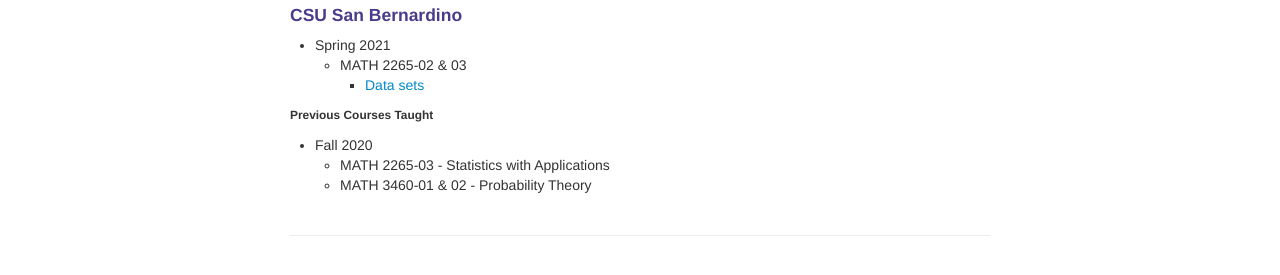
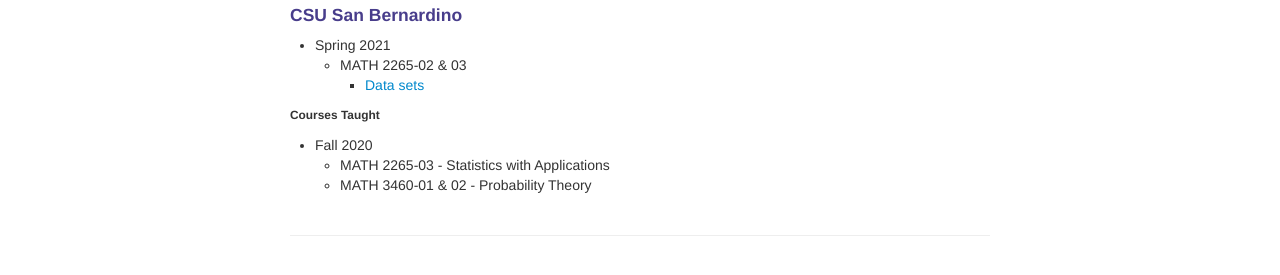
Before and after one commit to suthakaranr/suthakaranr.github.io, a Jekyll site: the page built from pages/Teaching.md, in a window 1280 px wide. Shown: the part 157-432 px from the top of the page. Built offline with Jekyll 4.4.1, drawn with Linux system fonts in a browser that asks for light colours.

Commit message:
Update Teaching.md

```diff
--- a/pages/Teaching.md
+++ b/pages/Teaching.md
@@ -8,7 +8,7 @@ description: Suthakaran's teaching portfolio
    * MATH 2265-02 & 03
        *  <a style="text-decoration:none" href="../pages/Datasets2265.html" target="_blank" rel="noopener noreferrer">Data sets</a>
 
-###### Previous Courses Taught
+###### Courses Taught
 
 * Fall 2020
    * MATH 2265-03 - Statistics with Applications
```
